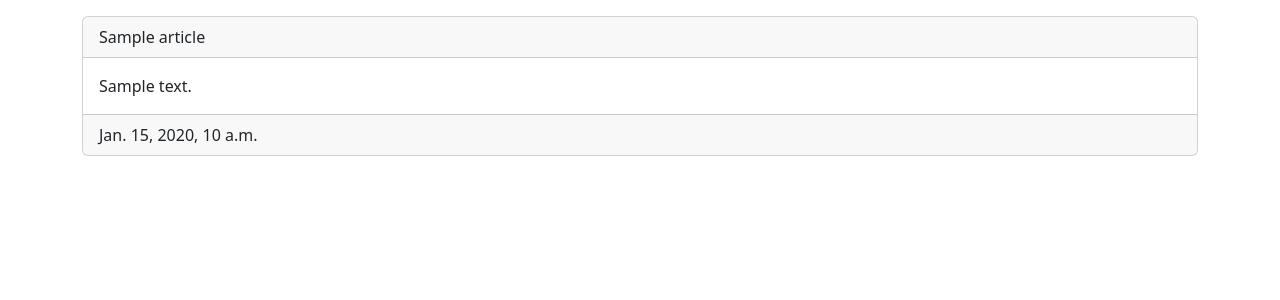
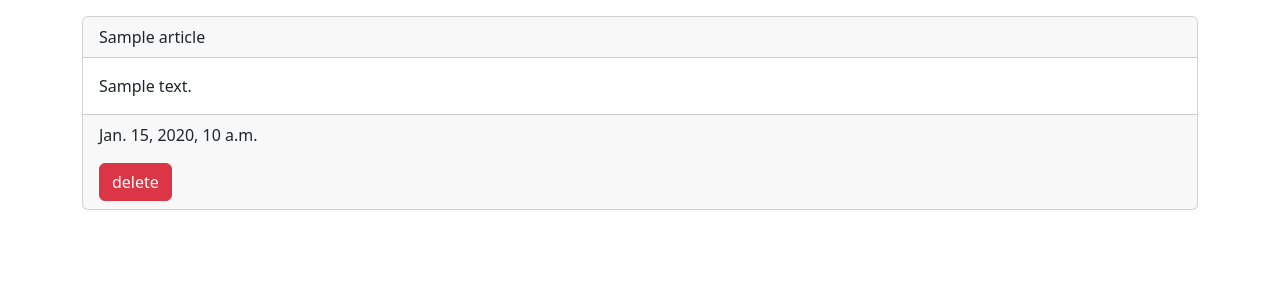
Before and after one commit to seungjun6235/Board-, a Django app: template articles/templates/detail.html in a window 1280 px wide. Shown: the part 56-356 px from the top of the page. Run offline with Django 4.2, Linux system fonts and the light colour scheme; the template is opened without the code that fills it: most values are stand-ins (such as "Sample title", 1, 10 or a date in 2020).

Commit message:
Delete 기능 구현

```diff
--- a/articles/templates/detail.html
+++ b/articles/templates/detail.html
@@ -10,7 +10,8 @@
             {{article.content}}
         </div>
         <div class="card-footer">
-            {{article.created_at}}
+            <p>{{article.created_at}}</p>
+            <a href="{% url 'articles:delete' id=article.id %}" class="btn btn-danger">delete</a>
         </div>
     </div>
 {% endblock %}
--- a/articles/urls.py
+++ b/articles/urls.py
@@ -9,6 +9,8 @@ urlpatterns = [
     path('<int:id>/',views.detail,name='detail'),
     path('new/',views.new,name='new'),
     path('create/',views.create,name='create'),
+    path('<int:id>/delete/',views.delete,name='delete'),
+
 
 
 ]
--- a/articles/views.py
+++ b/articles/views.py
@@ -35,3 +35,9 @@ def create(request):
     article.save()
 
     return redirect('articles:detail', id=article.id)
+
+def delete(request,id):
+    article =  Article.objects.get(id=id)
+    article.delete()
+
+    return redirect('articles:index')
```
